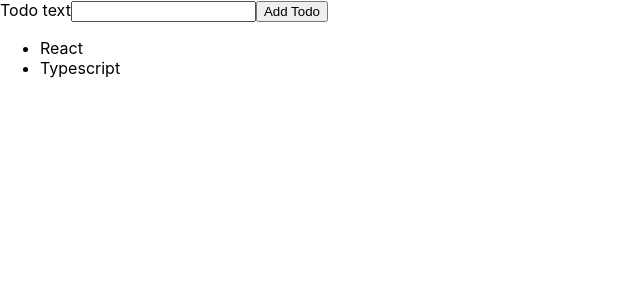
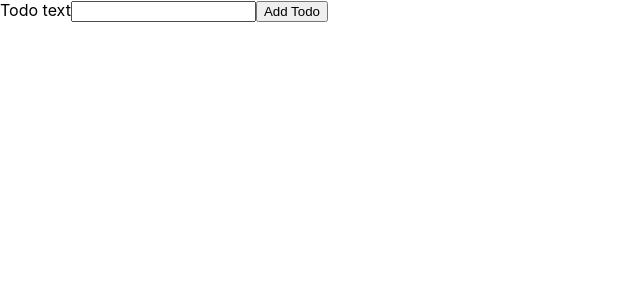
Before and after one commit to daracoo/todo-react, a React (Create React App) app: page / in a window 1280 px wide. Shown: the top 300 px of the page, without its empty margins (0-640 px from the left). Built offline with nearby package versions, Linux system fonts and the light colour scheme.

Commit message:
Adding list items with useState

```diff
--- a/src/App.tsx
+++ b/src/App.tsx
@@ -1,15 +1,17 @@
+import { useState } from 'react';
 import NewTodo from './components/NewTodo';
 import Todos from './components/Todos';
 import Todo from './models/todo'
 
 function App() {
-  const todos = [
-    new Todo('React'),
-    new Todo('Typescript')
-  ]
+  const [todos, setTodos] = useState<Todo[]>([]);
 
   const addTodoHandler = (todoText: string) => {
+    const newTodo = new Todo(todoText);
 
+    setTodos((prevTodos) => {
+      return prevTodos.concat(newTodo);
+    })
   }
 
   return (
```
